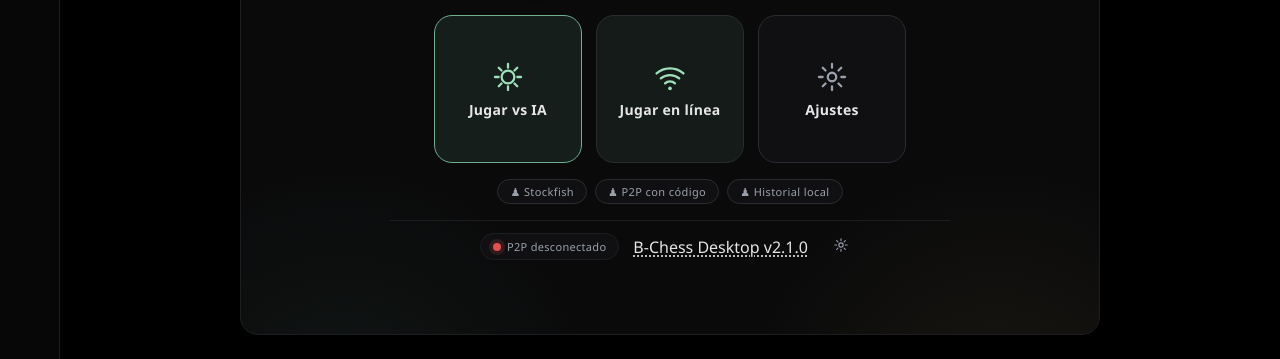
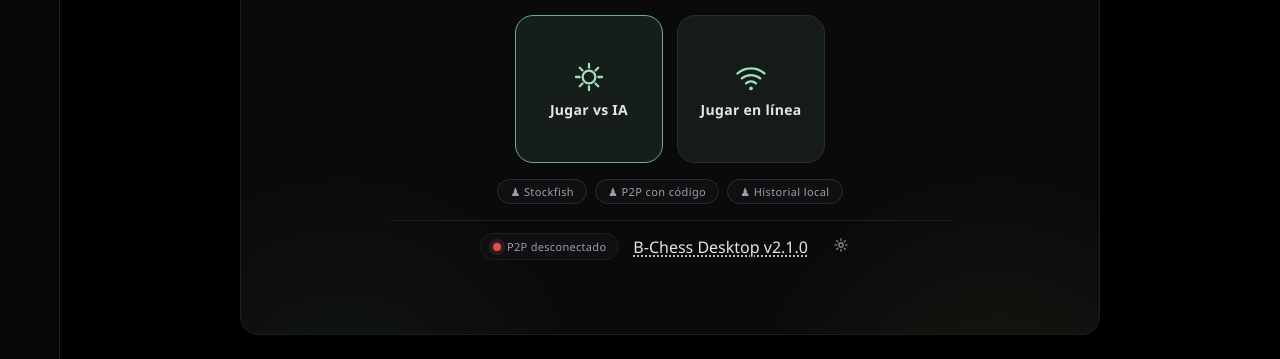
Before and after one commit to ElalChico/B-Chess-Desktop, an Electron app: page index.html in a window 1280 px wide. Shown: the part 441-800 px from the top of the page. Drawn offline with Linux system fonts and the light colour scheme; a web font is replaced by a local one.

Commit message:
UI: elimina botón Ajustes del Home (ya está en barra lateral); docs: añade tabla de conexiones (P2P/BT/LAN) y motores IA
- Elimina botón Ajustes del Home (redundante con barra lateral).
- README: tabla de conexiones (P2P/BT/LAN) y motores IA (Stockfish, Maia, etc.).

```diff
--- a/index.html
+++ b/index.html
@@ -52,10 +52,6 @@
               <button id="btn-play-online" class="home-act home-act-online" data-dev="btn-play-online">
                 <svg viewBox="0 0 24 24" width="34" height="34"><path d="M2.5 9.5a14.5 14.5 0 0 1 19 0M5.5 13a10 10 0 0 1 13 0M8.5 16.5a5 5 0 0 1 7 0" fill="none" stroke="currentColor" stroke-width="1.6" stroke-linecap="round"/><circle cx="12" cy="20" r="1.3" fill="currentColor"/></svg>
                 <span class="home-act-label">Jugar en línea</span>
-              </button>
-              <button id="btn-settings-home" class="home-act home-act-ghost" data-dev="btn-settings-home">
-                <svg viewBox="0 0 24 24" width="34" height="34"><circle cx="12" cy="12" r="3" fill="none" stroke="currentColor" stroke-width="1.6" stroke-linecap="round"/><path d="M12 2.8v2.6M12 18.6v2.6M2.8 12h2.6M18.6 12h2.6M5.5 5.5l1.9 1.9M16.6 16.6l1.9 1.9M18.5 5.5l-1.9 1.9M7.4 16.6l-1.9 1.9" stroke="currentColor" stroke-width="1.6" stroke-linecap="round"/></svg>
-                <span class="home-act-label">Ajustes</span>
               </button>
             </div>
 
```
Also changed, not shown: README.md.
